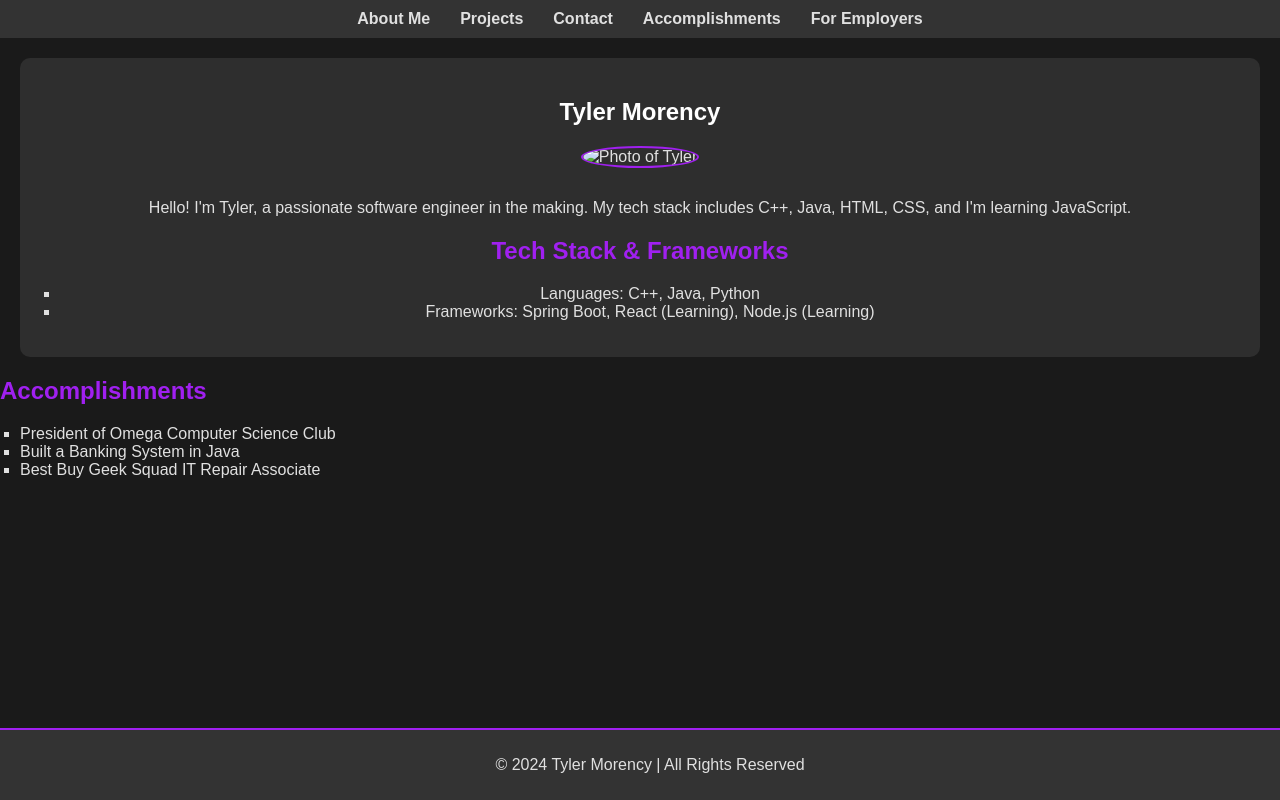
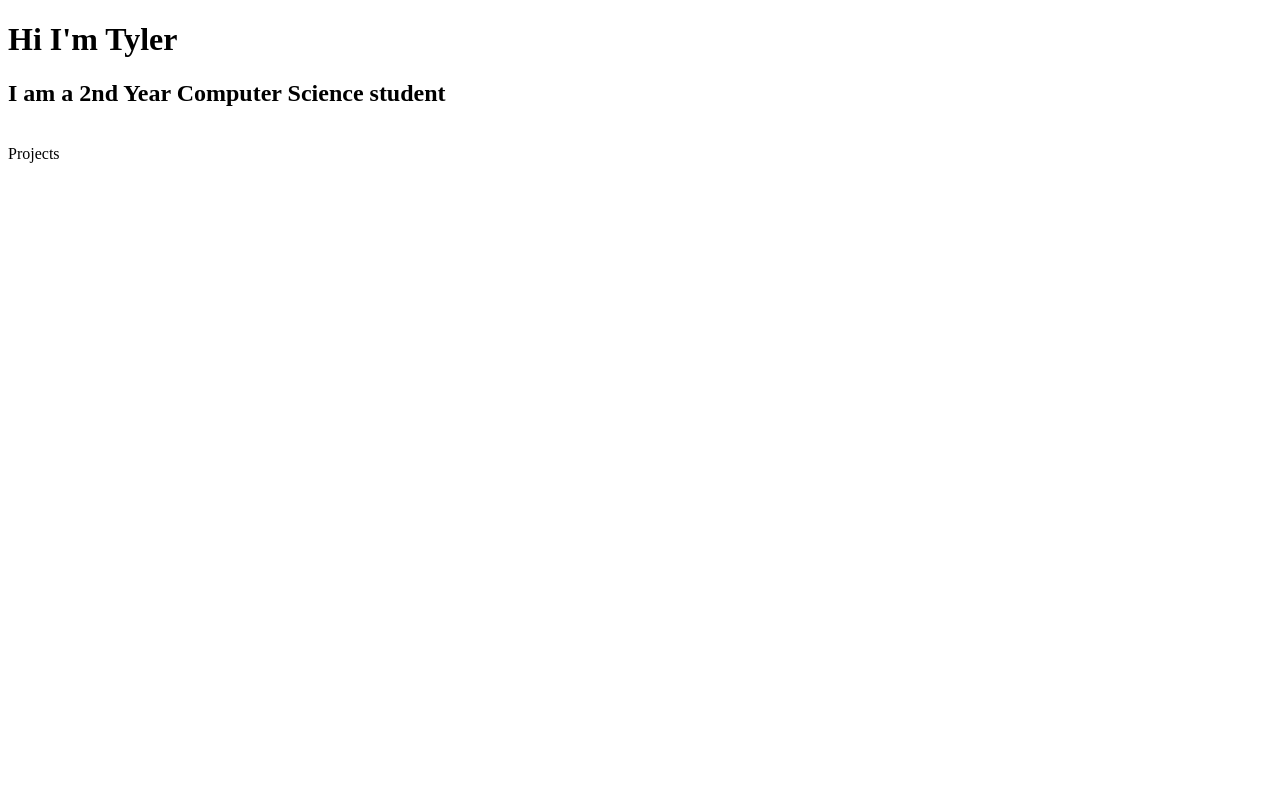
Before and after one commit to lucisvk/lucisvk.github.io, a plain HTML site: page index.html in a window 1280 px wide. Drawn offline with Linux system fonts and the light colour scheme.

Commit message:
Introduction page for my portfolio links and images have been added.

```diff
--- a/index.css
+++ /dev/null
@@ -1,89 +0,0 @@
-/* General Styles */
-body {
-    font-family: Arial, sans-serif;
-    margin: 0;
-    padding: 0;
-    background-color: #1a1a1a;  /* Dark background for contrast */
-    color: #e0e0e0;  /* Light text for readability */
-}
-
-header {
-    background-color: #333;
-    padding: 10px 0;
-}
-
-nav ul {
-    list-style-type: none;
-    margin: 0;
-    padding: 0;
-    display: flex;
-    justify-content: center;
-}
-
-nav ul li {
-    margin: 0 15px;
-}
-
-nav ul li a {
-    color: #e0e0e0;  /* Light gray for nav text */
-    text-decoration: none;
-    font-weight: bold;
-}
-
-nav ul li a:hover {
-    color: #A020F0;  /* Purple hover effect */
-}
-
-#about-me {
-    text-align: center;
-    padding: 20px;
-    background-color: #2e2e2e;  /* Medium gray for sections */
-    margin: 20px;
-    border-radius: 10px;  /* Smooth edges for modern look */
-}
-
-.profile-pic {
-    width: 150px;
-    border-radius: 50%;
-    margin-bottom: 15px;
-    border: 2px solid #A020F0;  /* Purple border around image */
-}
-
-h1 {
-    color: #fff;  /* White for main headers */
-}
-
-h2 {
-    color: #A020F0;  /* Purple for subheaders */
-}
-
-ul {
-    list-style-type: square;
-    padding-left: 20px;
-}
-
-footer {
-    text-align: center;
-    padding: 10px;
-    background-color: #333;
-    color: #e0e0e0;
-    position: fixed;
-    width: 100%;
-    bottom: 0;
-    border-top: 2px solid #A020F0;  /* Purple accent at footer */
-}
-
-/* Responsive Design */
-@media (max-width: 768px) {
-    nav ul {
-        flex-direction: column;
-    }
-
-    .profile-pic {
-        width: 100px;
-    }
-
-    #about-me, #accomplishments {
-        margin: 10px;
-    }
-}
--- a/index.html
+++ b/index.html
@@ -1,50 +1,28 @@
 <!DOCTYPE html>
-<html lang="en">
+<html>
+    <head>
+        <title> TylerMorency </title>
+    </head>
 
-<head>
-    <meta charset="UTF-8">
-    <meta name="viewport" content="width=device-width, initial-scale=1.0">
-    <title>Tyler Morency | Portfolio</title>
-    <link rel="stylesheet" href="index.css">
-</head>
+    <body>
 
-<body>
-    <header>
-        <nav>
-            <ul>
-                <li><a href="index.html">About Me</a></li>
-                <li><a href="projects.html">Projects</a></li>
-                <li><a href="contact.html">Contact</a></li>
-                <li><a href="accomplishments.html">Accomplishments</a></li>
-                <li><a href="employers.html">For Employers</a></li>
-            </ul>
-        </nav>
-    </header>
 
-    <section id="about-me">
-        <h1>Tyler Morency</h1>
-        <img src="your-photo.jpg" alt="Photo of Tyler" class="profile-pic">
-        <p>Hello! I'm Tyler, a passionate software engineer in the making. My tech stack includes C++, Java, HTML, CSS, and I'm learning JavaScript.</p>
-        <h2>Tech Stack & Frameworks</h2>
-        <ul>
-            <li>Languages: C++, Java, Python</li>
-            <li>Frameworks: Spring Boot, React (Learning), Node.js (Learning)</li>
-        </ul>
-    </section>
 
-    <section id="accomplishments">
-        <h2>Accomplishments</h2>
-        <ul>
-            <li>President of Omega Computer Science Club</li>
-            <li>Built a Banking System in Java</li>
-            <li>Best Buy Geek Squad IT Repair Associate</li>
-            <!-- Add more as needed -->
-        </ul>
-    </section>
+        <h1> Hi I'm Tyler</h1>
+        <h2> I am a 2nd Year Computer Science student</h2>
 
-    <footer>
-        <p>&copy; 2024 Tyler Morency | All Rights Reserved</p>
-    </footer>
-</body>
+
+        <a herf="https://github.com/lucisvk"
+        <img src="https://github.githubassets.com/images/modules/logos_page/GitHub-Mark.png" alt="Github Logo" width="100" height="100">
+
+        <br>
+
+        <a herf = "projects.html">
+        Projects
+        </a>
+    </body>
+
+
+
 
 </html>
```
Also changed, not shown: images/Githubimg.jpeg (added), images/Linkedimg.png (added), images/Profilepictue.jpeg (added), images/X_logo.jpg (added), 3 other files.
